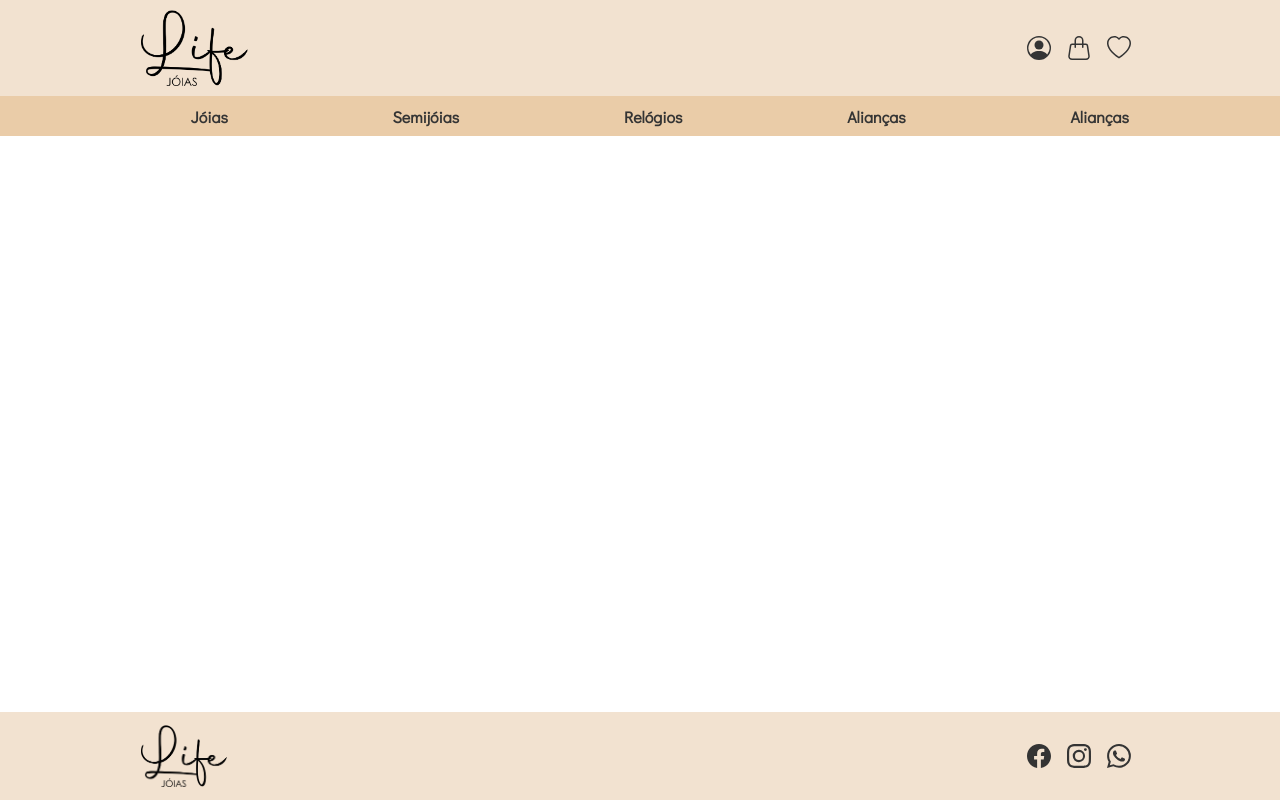
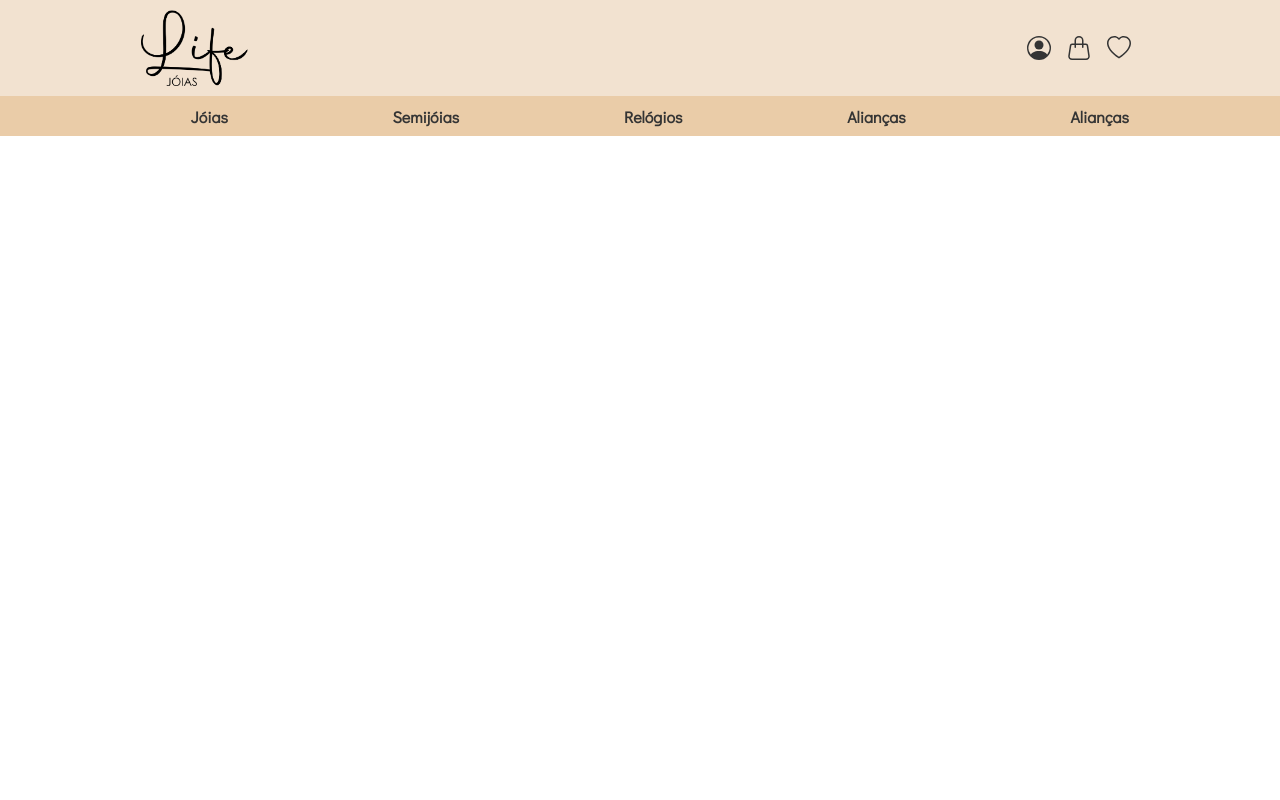
Before and after one commit to PedroGiacomin/life-joias, a React (Create React App) app: page /menu in a window 1280 px wide. Built offline with nearby package versions, Linux system fonts and the light colour scheme.

Commit message:
Footer separado do menu

```diff
--- /dev/null
+++ b/src/pages/Footer/Footer.css
@@ -0,0 +1,21 @@
+.finalpag{
+  display: flex;
+  flex-direction: row;
+  align-items: center;
+  height: 11vh;
+  background-color: #F2E2D0;
+  padding-left: 11%;
+  padding-right: 11%;
+  position:a relative;
+  bottom:0;
+  width:100%;
+
+}
+
+.logo2{
+  max-height: 70%;
+}
+
+.iconContainer2{
+  margin-left: auto;
+}
--- /dev/null
+++ b/src/pages/Footer/Footer.js
@@ -0,0 +1,35 @@
+import React from "react";
+import { IconButton } from "@material-ui/core";
+import { BsFacebook, BsInstagram, BsWhatsapp } from "react-icons/bs";
+import { useHistory } from "react-router";
+
+import "./Footer.css"
+
+
+function Footer(){
+  const history = useHistory();
+
+  //Funcao para ir pra pagina em um clique
+  function handleClick(pathName){
+    history.push(pathName);
+  }
+
+  return(
+    <footer className= "finalpag">
+     <img className="logo2" src="./imagens/Logo.png"/>
+     <div className="iconContainer2">
+          <IconButton onClick={() => handleClick("/login")}>
+            <BsFacebook className="icone"/>
+          </IconButton>
+          <IconButton onClick={() => handleClick("/login")}>
+            <BsInstagram className="icone"/>
+          </IconButton>
+          <IconButton onClick={() => handleClick("/login")}>
+            <BsWhatsapp className="icone"/>
+          </IconButton>
+        </div>
+     </footer>
+  );
+}
+
+export default Footer;
--- /dev/null
+++ b/src/pages/Footer/index.js
@@ -0,0 +1 @@
+export { default } from "./Footer"
--- a/src/pages/Menu/Menu.css
+++ b/src/pages/Menu/Menu.css
@@ -37,25 +37,3 @@ color:#343434 ;
 padding-left: 5%;
 padding-right: 11.5%;
 }
-
-.finalpag{
-  display: flex;
-  flex-direction: row;
-  align-items: center;
-  height: 11vh;
-  background-color: #F2E2D0;
-  padding-left: 11%;
-  padding-right: 11%;
-  position:absolute;
-  bottom:0;
-  width:100%;
-
-}
-
-.logo2{
-  max-height: 70%;
-}
-
-.iconContainer2{
-  margin-left: auto;
-}
--- a/src/pages/Menu/Menu.js
+++ b/src/pages/Menu/Menu.js
@@ -65,21 +65,6 @@ function Menu(){
       </Link>
 
       </navbar>
-
-     <footer className= "finalpag">
-     <img className="logo2" src="./imagens/Logo.png"/>
-     <div className="iconContainer2">
-          <IconButton onClick={() => handleClick("/login")}>
-            <BsFacebook className="icone"/>
-          </IconButton>
-          <IconButton onClick={() => handleClick("/login")}>
-            <BsInstagram className="icone"/>
-          </IconButton>
-          <IconButton onClick={() => handleClick("/login")}>
-            <BsWhatsapp className="icone"/>
-          </IconButton>
-        </div>
-     </footer>
     </>
   );
 }
--- a/src/routes.js
+++ b/src/routes.js
@@ -11,6 +11,8 @@ import Semijóias from "./pages/Semijóias";
 import Relógios from "./pages/Relógios";
 import Blog from "./pages/Blog";
 import Alianças from "./pages/Alianças"
+import Footer from "./pages/Footer";
+
 function Routes(){
 
   return(
@@ -26,6 +28,7 @@ function Routes(){
         <Route path="/Relógios" component={Relógios}/>
         <Route path="/Blog" component={Blog}/>
         <Route path="/Alianças" component={Alianças}/>
+        <Route path="/footer" component={Footer}/>
       </Switch>
     </BrowserRouter>
   )
```
